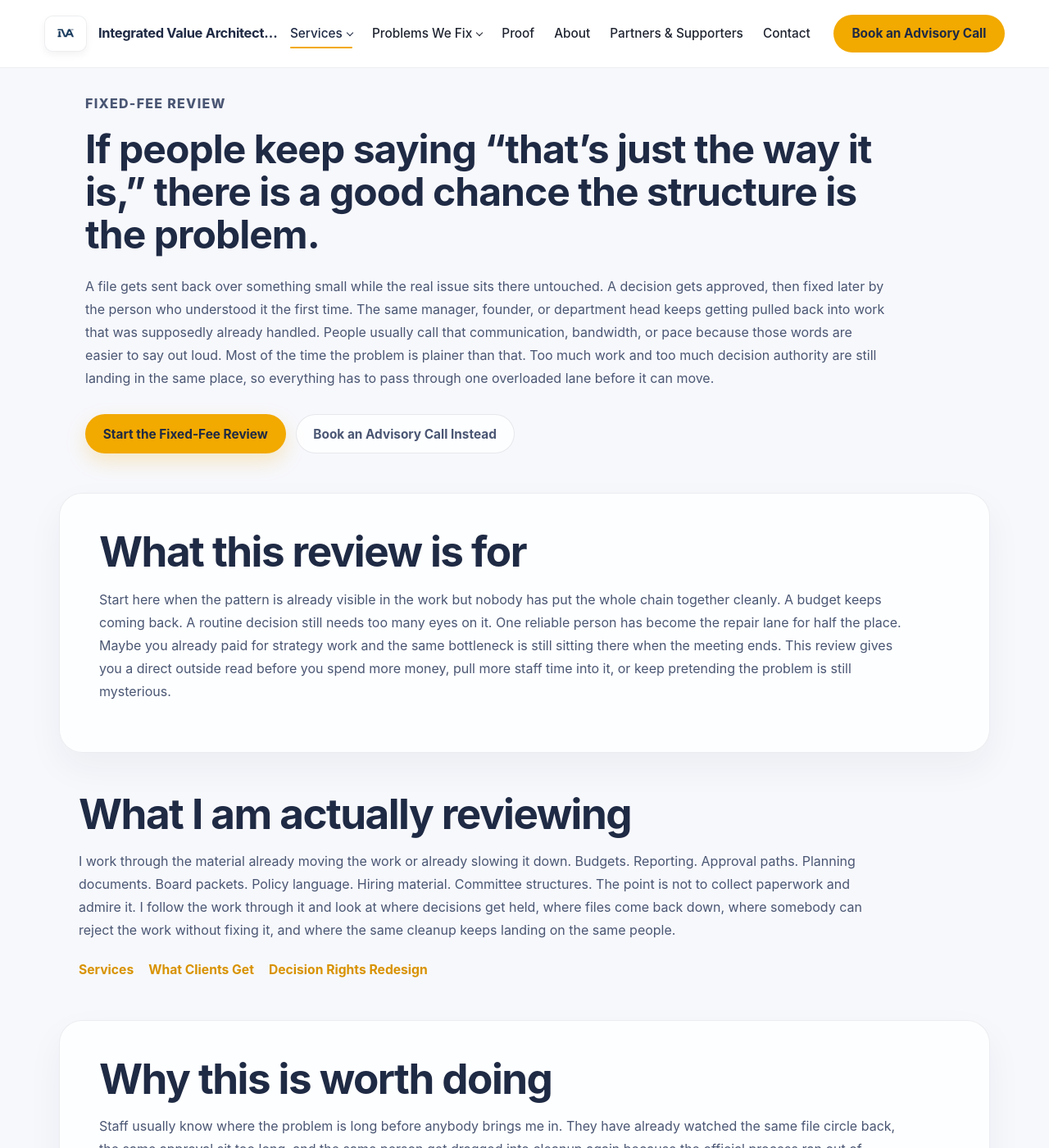
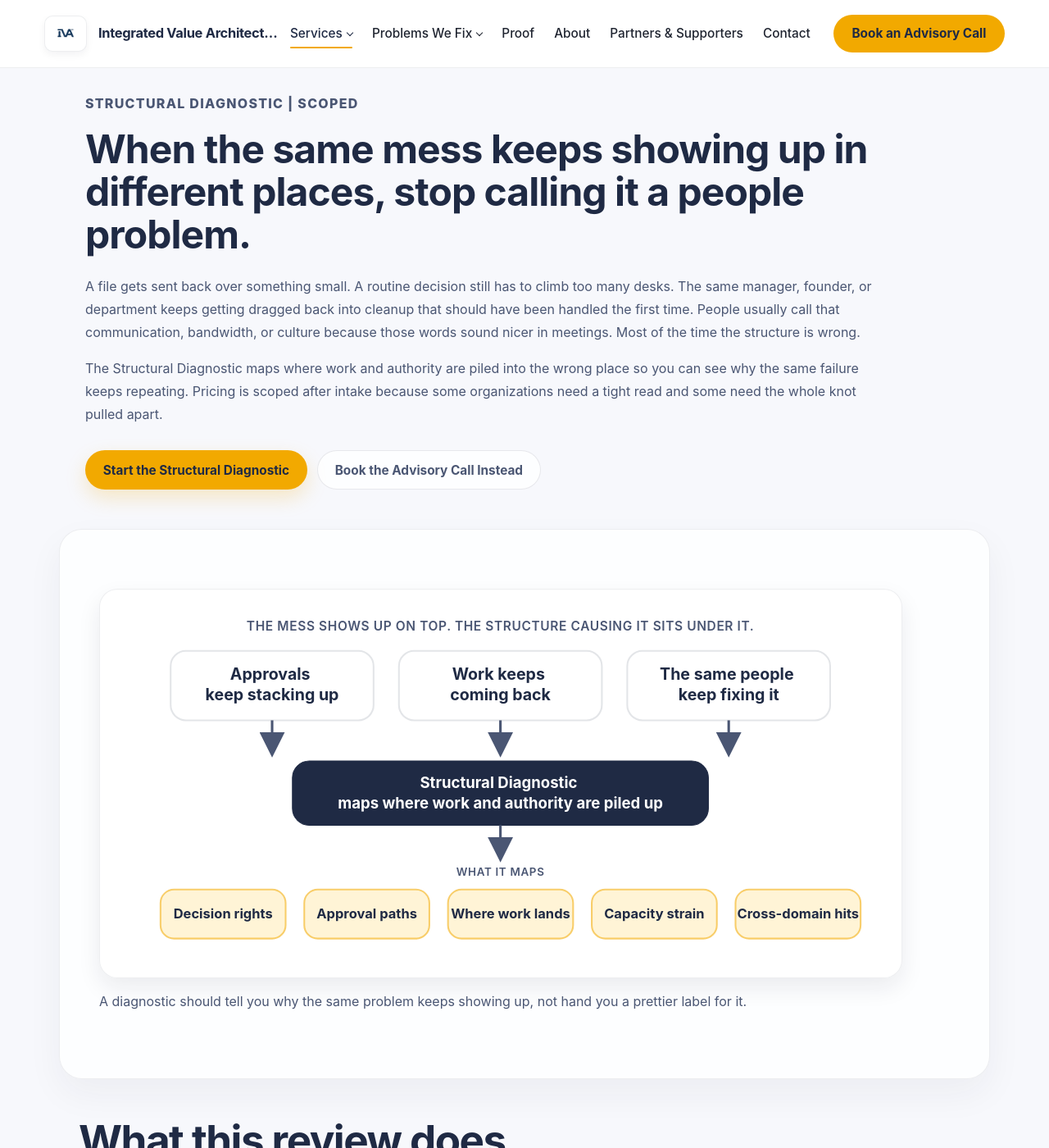
Before and after one commit to efost7873/integratedvaluearchitecture.com, a Jekyll site: the page built from fixed-fee-review.html, in a window 1280 px wide and 1400 px high. Shown: the whole window at 82% size. Built offline with Jekyll 4.4.1, drawn with Linux system fonts in a browser that asks for light colours; some of the changed text lies outside the part shown.

Commit message:
Update fixed-fee-review.html

```diff
--- a/fixed-fee-review.html
+++ b/fixed-fee-review.html
@@ -1,89 +1,158 @@
 ---
 layout: default
-title: Fixed-Fee Review for Approval Bottlenecks, Rework, and Slow Decisions | IVA
-description: A fixed-fee review for organizations where work keeps getting sent back, approvals keep dragging, and the same people keep ending up in the middle of preventable messes.
+title: Structural Diagnostic for Approval Bottlenecks, Rework, and Slow Decisions | IVA
+description: A structural diagnostic for organizations where the same delays, approvals, cleanup, and rework keep showing up in different places.
 permalink: /fixed-fee-review/
 schema_type: Service
+analytics_page_type: landing_page
+analytics_page_id: structural-diagnostic
 ---
 
 <section class="page-header">
   <div class="container narrow">
-    <p class="eyebrow">Fixed-Fee Review</p>
-    <h1>If people keep saying “that’s just the way it is,” there is a good chance the structure is the problem.</h1>
+    <p class="eyebrow">Structural Diagnostic | Scoped</p>
+    <h1>When the same mess keeps showing up in different places, stop calling it a people problem.</h1>
     <p>
-      A file gets sent back over something small while the real issue sits there untouched. A decision gets approved, then fixed later by the person who understood it the first time. The same manager, founder, or department head keeps getting pulled back into work that was supposedly already handled. People usually call that communication, bandwidth, or pace because those words are easier to say out loud. Most of the time the problem is plainer than that. Too much work and too much decision authority are still landing in the same place, so everything has to pass through one overloaded lane before it can move.
+      A file gets sent back over something small. A routine decision still has to climb too many desks. The same manager, founder, or department keeps getting dragged back into cleanup that should have been handled the first time. People usually call that communication, bandwidth, or culture because those words sound nicer in meetings. Most of the time the structure is wrong.
+    </p>
+    <p>
+      The Structural Diagnostic maps where work and authority are piled into the wrong place so you can see why the same failure keeps repeating. Pricing is scoped after intake because some organizations need a tight read and some need the whole knot pulled apart.
     </p>
     <div class="cta-block">
-      <a class="button primary" href="/contact/">Start the Fixed-Fee Review</a>
-      <a class="button secondary" href="/book-advisory-call/">Book an Advisory Call Instead</a>
+      <a class="button primary" href="/contact/">Start the Structural Diagnostic</a>
+      <a class="button secondary" href="/book-advisory-call/">Book the Advisory Call Instead</a>
     </div>
   </div>
 </section>
 
 <section class="section alt">
   <div class="container narrow">
-    <h2>What this review is for</h2>
+    <div class="iva-visual-block" aria-labelledby="structuralDiagnosticVisualTitle structuralDiagnosticVisualDesc">
+      <figure class="iva-visual-frame">
+        <svg viewBox="0 0 920 430" role="img" aria-labelledby="structuralDiagnosticVisualTitle structuralDiagnosticVisualDesc" xmlns="http://www.w3.org/2000/svg">
+          <title id="structuralDiagnosticVisualTitle">Visible failure on top, structural diagnostic underneath</title>
+          <desc id="structuralDiagnosticVisualDesc">Visible failures like stacked approvals, repeated rework, and the same people being pulled into cleanup point down to a structural diagnostic that maps decision rights, approval paths, where work lands, capacity strain, and cross-domain effects.</desc>
+
+          <defs>
+            <marker id="structuralDiagnosticArrow" markerWidth="10" markerHeight="10" refX="8" refY="5" orient="auto">
+              <path d="M0 0 L10 5 L0 10 Z" fill="#4A5673"></path>
+            </marker>
+            <style>
+              .iva-box { fill: #ffffff; stroke: rgba(31,42,68,0.12); stroke-width: 2; }
+              .iva-box-dark { fill: #1F2A44; stroke: #1F2A44; }
+              .iva-box-accent { fill: #FFF4D6; stroke: rgba(242,169,0,0.55); stroke-width: 2; }
+              .iva-label { font: 700 19px -apple-system,BlinkMacSystemFont,'Segoe UI',Roboto,Helvetica,Arial,sans-serif; fill: #1F2A44; }
+              .iva-label-small { font: 700 16px -apple-system,BlinkMacSystemFont,'Segoe UI',Roboto,Helvetica,Arial,sans-serif; fill: #1F2A44; }
+              .iva-label-dark { font: 700 18px -apple-system,BlinkMacSystemFont,'Segoe UI',Roboto,Helvetica,Arial,sans-serif; fill: #ffffff; }
+              .iva-caption { font: 600 15px -apple-system,BlinkMacSystemFont,'Segoe UI',Roboto,Helvetica,Arial,sans-serif; fill: #4A5673; letter-spacing: 0.04em; text-transform: uppercase; }
+              .iva-subcaption { font: 600 13px -apple-system,BlinkMacSystemFont,'Segoe UI',Roboto,Helvetica,Arial,sans-serif; fill: #4A5673; letter-spacing: 0.05em; text-transform: uppercase; }
+              .iva-line { fill: none; stroke: #4A5673; stroke-width: 3; marker-end: url(#structuralDiagnosticArrow); }
+            </style>
+          </defs>
+
+          <text x="460" y="34" text-anchor="middle" class="iva-caption">The mess shows up on top. The structure causing it sits under it.</text>
+
+          <rect x="70" y="58" width="240" height="82" rx="18" class="iva-box"></rect>
+          <text x="190" y="92" text-anchor="middle" class="iva-label">
+            <tspan x="190" dy="0">Approvals</tspan>
+            <tspan x="190" dy="24">keep stacking up</tspan>
+          </text>
+
+          <rect x="340" y="58" width="240" height="82" rx="18" class="iva-box"></rect>
+          <text x="460" y="92" text-anchor="middle" class="iva-label">
+            <tspan x="460" dy="0">Work keeps</tspan>
+            <tspan x="460" dy="24">coming back</tspan>
+          </text>
+
+          <rect x="610" y="58" width="240" height="82" rx="18" class="iva-box"></rect>
+          <text x="730" y="92" text-anchor="middle" class="iva-label">
+            <tspan x="730" dy="0">The same people</tspan>
+            <tspan x="730" dy="24">keep fixing it</tspan>
+          </text>
+
+          <path d="M190 140 L190 178" class="iva-line"></path>
+          <path d="M460 140 L460 178" class="iva-line"></path>
+          <path d="M730 140 L730 178" class="iva-line"></path>
+
+          <rect x="214" y="188" width="492" height="76" rx="20" class="iva-box-dark"></rect>
+          <text x="460" y="220" text-anchor="middle" class="iva-label-dark">
+            <tspan x="460" dy="0">Structural Diagnostic</tspan>
+            <tspan x="460" dy="24">maps where work and authority are piled up</tspan>
+          </text>
+
+          <path d="M460 264 L460 302" class="iva-line"></path>
+
+          <text x="460" y="324" text-anchor="middle" class="iva-subcaption">What it maps</text>
+
+          <rect x="58" y="340" width="148" height="58" rx="16" class="iva-box-accent"></rect>
+          <text x="132" y="374" text-anchor="middle" class="iva-label-small">Decision rights</text>
+
+          <rect x="228" y="340" width="148" height="58" rx="16" class="iva-box-accent"></rect>
+          <text x="302" y="374" text-anchor="middle" class="iva-label-small">Approval paths</text>
+
+          <rect x="398" y="340" width="148" height="58" rx="16" class="iva-box-accent"></rect>
+          <text x="472" y="374" text-anchor="middle" class="iva-label-small">Where work lands</text>
+
+          <rect x="568" y="340" width="148" height="58" rx="16" class="iva-box-accent"></rect>
+          <text x="642" y="374" text-anchor="middle" class="iva-label-small">Capacity strain</text>
+
+          <rect x="738" y="340" width="148" height="58" rx="16" class="iva-box-accent"></rect>
+          <text x="812" y="374" text-anchor="middle" class="iva-label-small">Cross-domain hits</text>
+        </svg>
+      </figure>
+
+      <p class="iva-visual-note">
+        A diagnostic should tell you why the same problem keeps showing up, not hand you a prettier label for it.
+      </p>
+    </div>
+  </div>
+</section>
+
+<section class="section">
+  <div class="container narrow">
+    <h2>What this review does</h2>
     <p>
-      Start here when the pattern is already visible in the work but nobody has put the whole chain together cleanly. A budget keeps coming back. A routine decision still needs too many eyes on it. One reliable person has become the repair lane for half the place. Maybe you already paid for strategy work and the same bottleneck is still sitting there when the meeting ends. This review gives you a direct outside read before you spend more money, pull more staff time into it, or keep pretending the problem is still mysterious.
+      I review the documents, reporting lines, decision paths, approval layers, and repeated points of return. I look at where work actually lands, who keeps getting pulled back into cleanup, and where one office, department, or role is carrying authority it cannot hold cleanly. This is the broader review when one visible issue has turned out to be a pattern.
+    </p>
+  </div>
+</section>
+
+<section class="section alt">
+  <div class="container narrow">
+    <h2>What you get</h2>
+    <p>
+      You get a plain outside read on where the structure is failing, which domains are taking the hit, and whether the next move is a tighter correction, redesign, or implementation support. This is not a pretty memo built to die in a folder. It is meant to tell you what is actually happening and what to do about it.
     </p>
   </div>
 </section>
 
 <section class="section">
   <div class="container narrow">
-    <h2>What I am actually reviewing</h2>
+    <h2>The problem</h2>
     <p>
-      I work through the material already moving the work or already slowing it down. Budgets. Reporting. Approval paths. Planning documents. Board packets. Policy language. Hiring material. Committee structures. The point is not to collect paperwork and admire it. I follow the work through it and look at where decisions get held, where files come back down, where somebody can reject the work without fixing it, and where the same cleanup keeps landing on the same people.
-    </p>
-    <div class="inline-links">
-      <a href="/services/">Services</a>
-      <a href="/what-clients-get/">What Clients Get</a>
-      <a href="/decision-rights-redesign/">Decision Rights Redesign</a>
-    </div>
-  </div>
-</section>
-
-<section class="section alt">
-  <div class="container narrow">
-    <h2>Why this is worth doing</h2>
-    <p>
-      Staff usually know where the problem is long before anybody brings me in. They have already watched the same file circle back, the same approval sit too long, and the same person get dragged into cleanup again because the official process ran out of usefulness. What they usually do not have is one clear outside read that shows the sequence cleanly enough that leadership cannot wave it off, relabel it, or bury it under one more round of polite internal language.
-    </p>
-  </div>
-</section>
-
-<section class="section">
-  <div class="container narrow">
-    <h2>What this is not</h2>
-    <p>
-      This is not a giant intake ritual. It is not a vague assessment. It is not a consultant call where everybody avoids the obvious thing because the obvious thing might make the org chart feel bad. I am not going to tell you there are “alignment opportunities” if one routine decision still has to climb three desks and then come back to the same person who could have handled it correctly on the first pass. That kind of language protects bad setups. It does not help anybody work better.
+      Organizations love saying “that’s just the way it is” as if the org chart floated in on the weather instead of being made by people. Meanwhile the same file keeps coming back, the same leader keeps getting dragged into work that should have been handled lower down, and the same staff keep cleaning up decisions made too far from the work. That is not inevitability. That is structure.
     </p>
   </div>
 </section>
 
 <section class="section alt">
   <div class="container narrow">
-    <h2>What happens after the review</h2>
+    <h2>What this is not</h2>
     <p>
-      Sometimes the review is enough. You needed a clean read and now you have one. Sometimes it becomes obvious that the issue is not one bad handoff or one annoying approval loop. The same pattern is showing up in too many places, which usually means work is landing in the wrong place because authority is sitting in the wrong place. When that is true, the next move can be deeper diagnostic work, redesign, implementation support, workshops, or leadership and board briefings. The review is a real starting point, not a bait-and-switch.
+      This is not a bloated consultant exercise. It is not a fake discovery call stretched into a report. It is not one more round of polite language designed to protect the very setup causing the drag. If the answer is that the structure is the problem, that is what I will tell you. Some strategic planners will hate that. They can recover on their own time.
     </p>
-    <div class="inline-links">
-      <a href="/services/">See the full service path</a>
-      <a href="/what-clients-get/">What Clients Get</a>
-      <a href="/contact/">Talk it through</a>
-    </div>
   </div>
 </section>
 
 <section class="section final-cta">
   <div class="container narrow">
-    <h2>Start with the part everybody is already working around.</h2>
+    <h2>Start where the repetition is already obvious.</h2>
     <p>
-      If the same file keeps coming back, if the same person keeps getting pulled into cleanup, or if one routine decision still needs too many rounds before it can move, there is enough there to begin.
+      If the same approval loop, cleanup pattern, or stalled decision keeps showing up in different places, there is enough there to diagnose.
     </p>
     <div class="cta-block">
-      <a class="button primary" href="/contact/">Start the Fixed-Fee Review</a>
-      <a class="button secondary" href="/book-advisory-call/">Book an Advisory Call Instead</a>
+      <a class="button primary" href="/contact/">Start the Structural Diagnostic</a>
+      <a class="button secondary" href="/book-advisory-call/">Book the Advisory Call Instead</a>
     </div>
   </div>
 </section>
```
